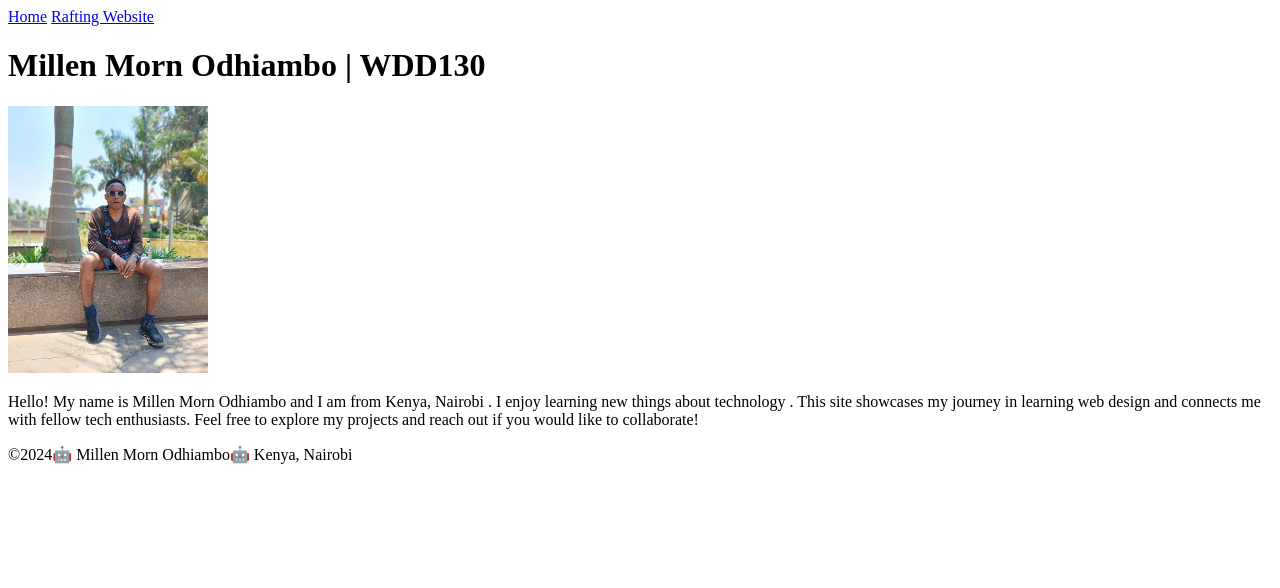
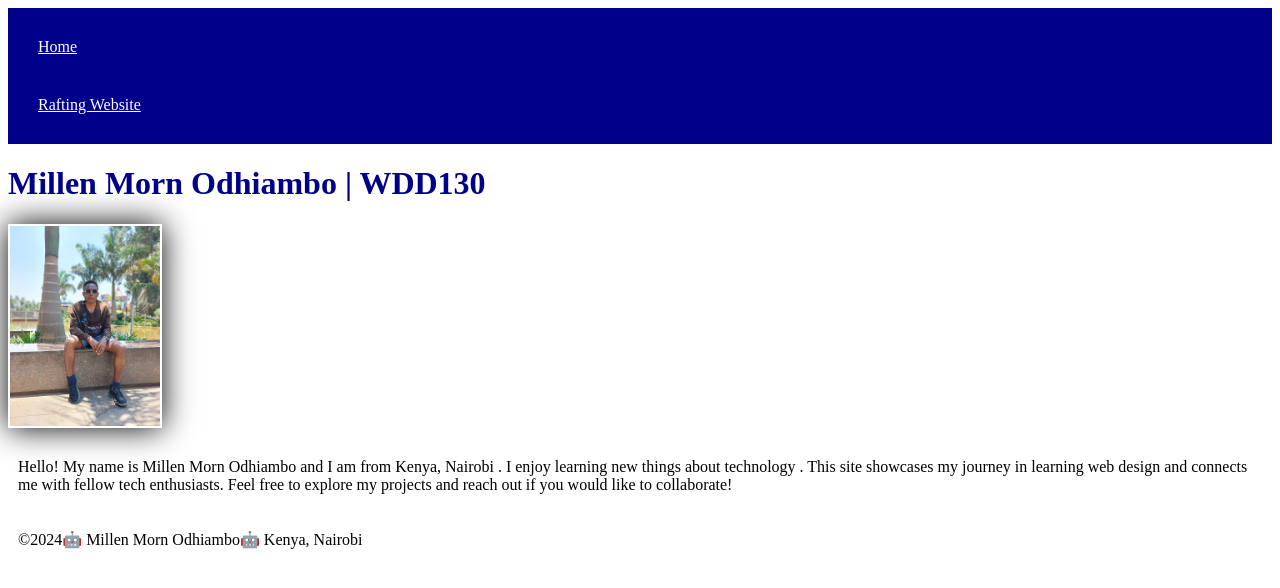
Before and after one commit to millen-morn23/wdd130, a plain HTML site: page index.html in a window 1280 px wide. Drawn offline with Linux system fonts and the light colour scheme; files that its build step writes are made by us from their sources.

Commit message:
minor fixes

```diff
--- a/index.html
+++ b/index.html
@@ -1,8 +1,9 @@
 <!DOCTYPE html>
 <html lang="en-US">
     <head>
+        <link rel="stylesheet" href="styles/styles.css">
         <meta charset="utf-8">
-        <meta name="viewport" content="width=device-width,initial-scale=1.0">
+        <meta name="viewport" content="width=device-width, initial-scale=1.0">
         <title>Millen Morn Odhiambo | WDD130</title>
     </head>
     <body>
--- /dev/null
+++ b/week02/styles/styles.css
@@ -0,0 +1,22 @@
+nav {
+    background-color: darkblue;
+    padding: 10px;
+}
+nav a {
+    color: white;
+    display: block;
+    padding: 20px;
+}
+h1 {
+    color: darkblue;
+}
+img {
+    width: 150px;
+    height: auto;
+    border: 1px;
+    padding: 2px;
+    box-shadow: 0 0 30px;
+}
+p {
+    padding: 10px;
+}
```
